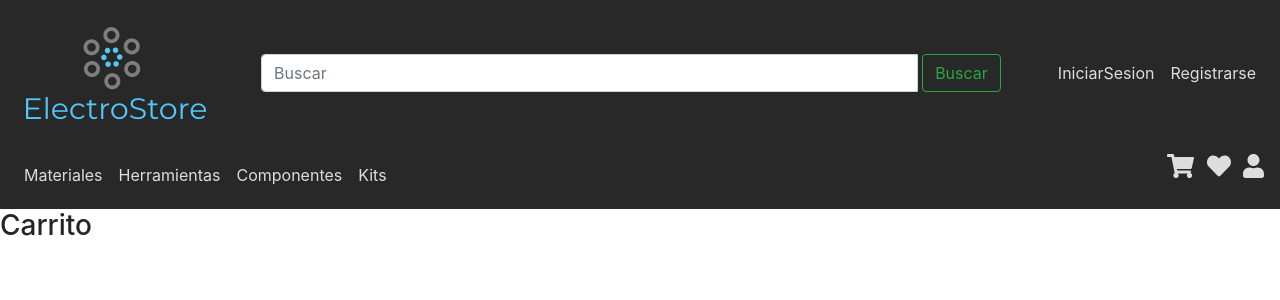
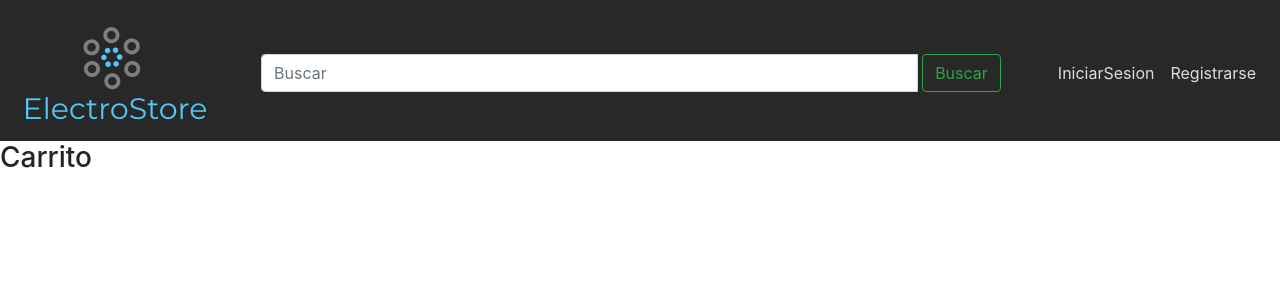
Before and after one commit to hect20/electroStore_django, a Django app: page /carro/ in a window 1280 px wide. Shown: the top 300 px of the page. Run offline with Django 3.2, Linux system fonts and the light colour scheme; some libraries are stand-ins or nearby versions.

Commit message:
Update main_bar.html

```diff
--- a/electrostore/tiendaonline/templates/main_bar.html
+++ b/electrostore/tiendaonline/templates/main_bar.html
@@ -42,37 +42,6 @@
             </nav>
 
 
-            <nav class="navbar navbar-expand-lg navbar-light">
-              <div class="collapse navbar-collapse" id="navbarTogglerDemo01">
-                <ul class="navbar-nav list-inline text-xs-right">
-                  <li class="nav-item">
-                    <a class="nav-link" href="{% url 'materiales' %}">Materiales</a>
-                  </li>
-                  <li class="nav-item">
-                    <a class="nav-link" href="{% url 'herramientas' %}">Herramientas</a>
-                  </li>
-                  <li class="nav-item">
-                    <a class="nav-link" href="{% url 'componentes' %}">Componentes</a>
-                  </li>
-                  <li class="nav-item">
-                    <a class="nav-link" href="{% url 'kits' %}">Kits</a>
-                  </li>
-                </ul>
-              </div>
 
-              <ul class="icons-header list-inline text-xs-right">
-                <li class="list-inline-item">
-                  <a href="#"><i class="fas fa-shopping-cart"></i></a>
-                </li>
-                <li class="list-inline-item">
-                  <a href="#"><i class="fas fa-heart"></i></a>
-                </li>
-                <li class="list-inline-item">
-                  <a href="#"><i class="fas fa-user"></i></a>
-                </li>
-
-              </ul>
-
-            </nav>
             <!--</div>   -->
         </header>
```
